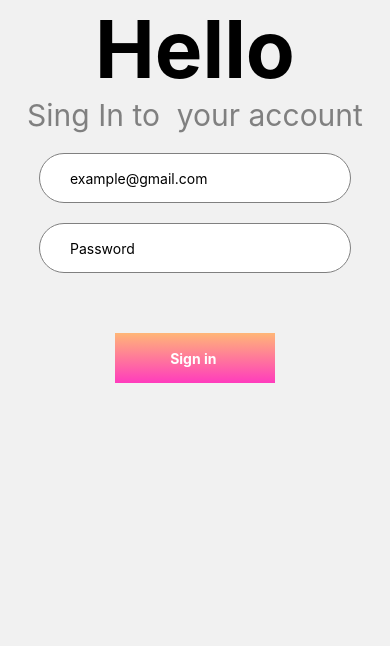
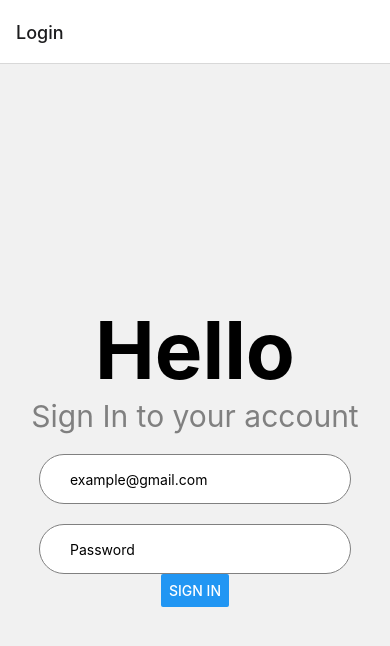
Before and after one commit to wilson-david/pharma-app, a React Native app: screen / in a window 390 px wide. Shown: the top 646 px of the page. Built offline with nearby package versions, Linux system fonts and the light colour scheme.

Commit message:
se implmento el cambio de ventanas

```diff
--- a/App.js
+++ b/App.js
@@ -1,32 +1,35 @@
+import React from 'react';
+import { NavigationContainer } from '@react-navigation/native';
+import { createStackNavigator } from '@react-navigation/stack';
 import { StatusBar } from 'expo-status-bar';
-import { StyleSheet, Text, View, TextInput } from 'react-native';
-import Button from './components/Button';
-import axios from 'axios';
+import { StyleSheet, Text, View, TextInput, Button } from 'react-native';
+import Index from './Index';
+
+const Stack = createStackNavigator();
 
 export default function App() {
-  const API_URL = 'http://192.168.56.1:3000/api';
+  return (
+    <NavigationContainer>
+      <Stack.Navigator>
+        <Stack.Screen name="Login" component={LoginScreen} />
+        <Stack.Screen name="Index" component={Index} />
+      </Stack.Navigator>
+    </NavigationContainer>
+  );
+}
 
+function LoginScreen({ navigation }) {
   const validarUser = async () => {
-    try {
-      const email = 'example@gmail.com'; // Obtener el valor del campo de entrada de correo electrónico
-      const password = 'password'; // Obtener el valor del campo de entrada de contraseña
-      console.log(`${API_URL}/registros`);
-      // Realizar una solicitud POST a la ruta '/login' en tu servidor
-      const response = await axios.post(`${API_URL}/registros`, { email, password });
-
-      console.log('Respuesta del servidor:', response.data); // Imprimir la respuesta del servidor en la consola
-    } catch (error) {
-      console.error('Error al iniciar sesión:', error);
-    }
+    navigation.navigate('Index');
   };
 
   return (
     <View style={styles.container}>
       <Text style={styles.titulo}>Hello</Text>
-      <Text style={styles.subTitle}>Sing In to  your account</Text>
-      <TextInput style={styles.textInput} placeholder='example@gmail.com'></TextInput>
-      <TextInput style={styles.textInput} placeholder='Password'></TextInput>
-      <Button onPress={validarUser} />
+      <Text style={styles.subTitle}>Sign In to your account</Text>
+      <TextInput style={styles.textInput} placeholder='example@gmail.com' />
+      <TextInput style={styles.textInput} placeholder='Password' />
+      <Button title="Sign In" onPress={validarUser} />
       <StatusBar style="auto" />
     </View>
   );
@@ -44,12 +47,10 @@ const styles = StyleSheet.create({
     color: '#000',
     fontWeight: 'bold'
   },
-
   subTitle:{
     fontSize: 30,
     color: 'gray'
   },
-
   textInput:{
     borderWidth: 1,
     borderColor: 'gray',
--- /dev/null
+++ b/Index.js
@@ -0,0 +1,39 @@
+import React from 'react';
+import { View, Text, StyleSheet, TouchableOpacity } from 'react-native';
+import { useNavigation } from '@react-navigation/native';
+
+
+export default function Index() {
+  const navigation = useNavigation();
+
+  return (
+    <View style={styles.container}>
+      <Text style={styles.text}>Esta es la Pantalla Siguiente</Text>
+      <TouchableOpacity style={styles.button} onPress={() => navigation.goBack()}>
+        <Text style={styles.buttonText}>Volver</Text>
+      </TouchableOpacity>
+    </View>
+  );
+}
+
+const styles = StyleSheet.create({
+  container: {
+    flex: 1,
+    alignItems: 'center',
+    justifyContent: 'center',
+  },
+  text: {
+    fontSize: 24,
+    marginBottom: 20,
+  },
+  button: {
+    backgroundColor: 'blue',
+    paddingVertical: 15,
+    paddingHorizontal: 30,
+    borderRadius: 30,
+  },
+  buttonText: {
+    color: 'white',
+    fontSize: 18,
+  },
+});
--- a/package.json
+++ b/package.json
@@ -10,6 +10,9 @@
   },
   "dependencies": {
     "@expo/metro-runtime": "~3.1.3",
+    "@react-native-community/masked-view": "^0.1.11",
+    "@react-navigation/native": "^6.1.17",
+    "@react-navigation/stack": "^6.3.29",
     "axios": "^1.6.8",
     "expo": "~50.0.14",
     "expo-linear-gradient": "^12.7.2",
@@ -17,6 +20,9 @@
     "react": "18.2.0",
     "react-dom": "18.2.0",
     "react-native": "0.73.6",
+    "react-native-gesture-handler": "^2.16.0",
+    "react-native-safe-area-context": "4.8.2",
+    "react-native-screens": "~3.29.0",
     "react-native-svg": "14.1.0",
     "react-native-web": "~0.19.6"
   },
--- /dev/null
+++ b/views/Index.js
@@ -0,0 +1,39 @@
+import React from 'react';
+import { View, Text, StyleSheet, TouchableOpacity } from 'react-native';
+import { useNavigation } from '@react-navigation/native';
+
+
+export default function Index() {
+  const navigation = useNavigation();
+
+  return (
+    <View style={styles.container}>
+      <Text style={styles.text}>Esta es la Pantalla Siguiente</Text>
+      <TouchableOpacity style={styles.button} onPress={() => navigation.goBack()}>
+        <Text style={styles.buttonText}>Volver</Text>
+      </TouchableOpacity>
+    </View>
+  );
+}
+
+const styles = StyleSheet.create({
+  container: {
+    flex: 1,
+    alignItems: 'center',
+    justifyContent: 'center',
+  },
+  text: {
+    fontSize: 24,
+    marginBottom: 20,
+  },
+  button: {
+    backgroundColor: 'blue',
+    paddingVertical: 15,
+    paddingHorizontal: 30,
+    borderRadius: 30,
+  },
+  buttonText: {
+    color: 'white',
+    fontSize: 18,
+  },
+});
```
Also changed, not shown: 1 other file (tests, documents, lock files or other folders).
